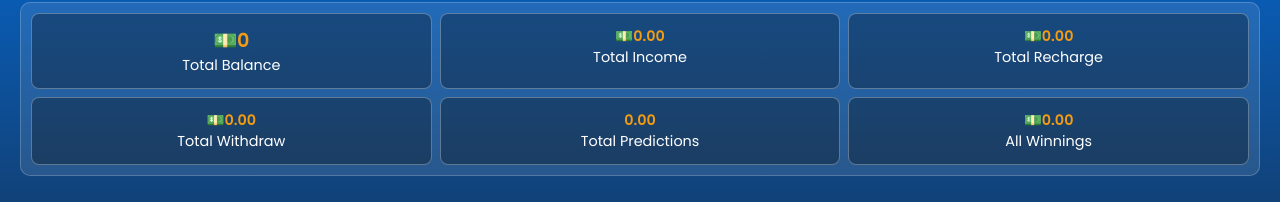
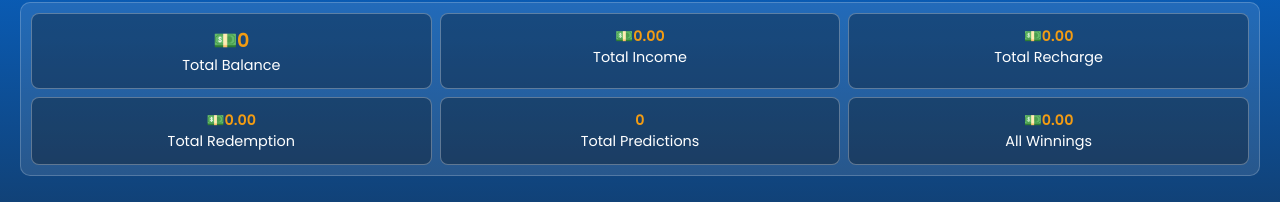
Before and after one commit to bhupeshkhedikar/patbet, a React (Create React App) app: page /profile in a window 1280 px wide. Shown: the part 363-565 px from the top of the page. Built offline with nearby package versions, Linux system fonts and the light colour scheme; no server answers; the database is empty; sample sign-in values are in the browser's storage.

Commit message:
chnaged text

```diff
--- a/src/components/ProfileSection.js
+++ b/src/components/ProfileSection.js
@@ -183,10 +183,10 @@ const ProfileSection = () => {
             <p className="highlight">
               💵{totalWithdrawal.toFixed(2)}
             </p>
-            <p>Total Withdraw</p>
+            <p>Total Redemption</p>
           </div>
           <div className="stat-box">
-            <p className="highlight">{totalBets.toFixed(2)}</p>
+            <p className="highlight">{totalBets}</p>
             <p>Total Predictions</p>
           </div>
           <div className="stat-box">
```
